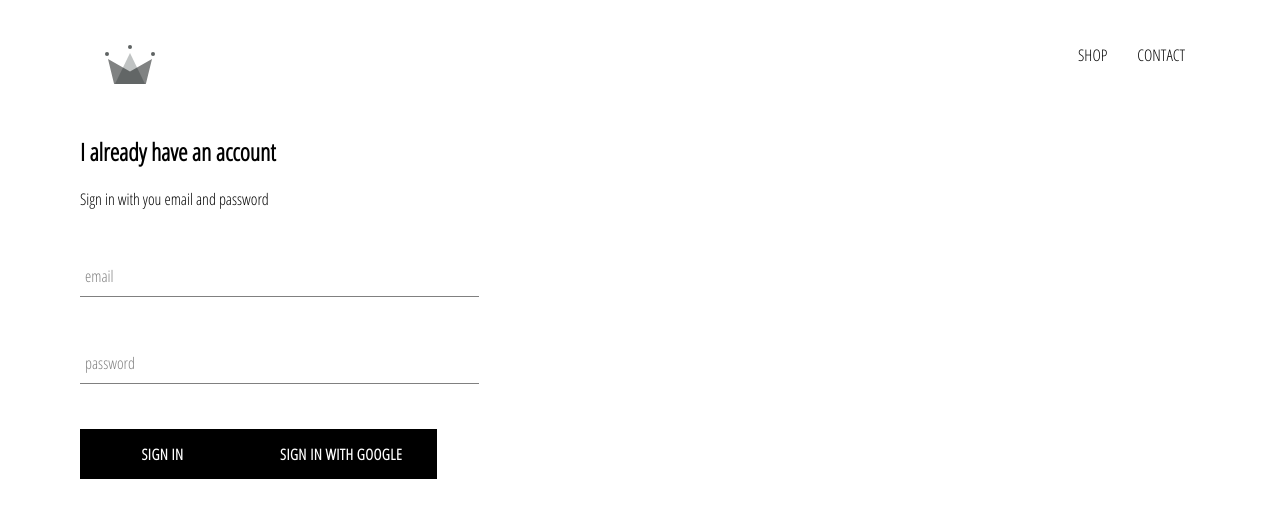
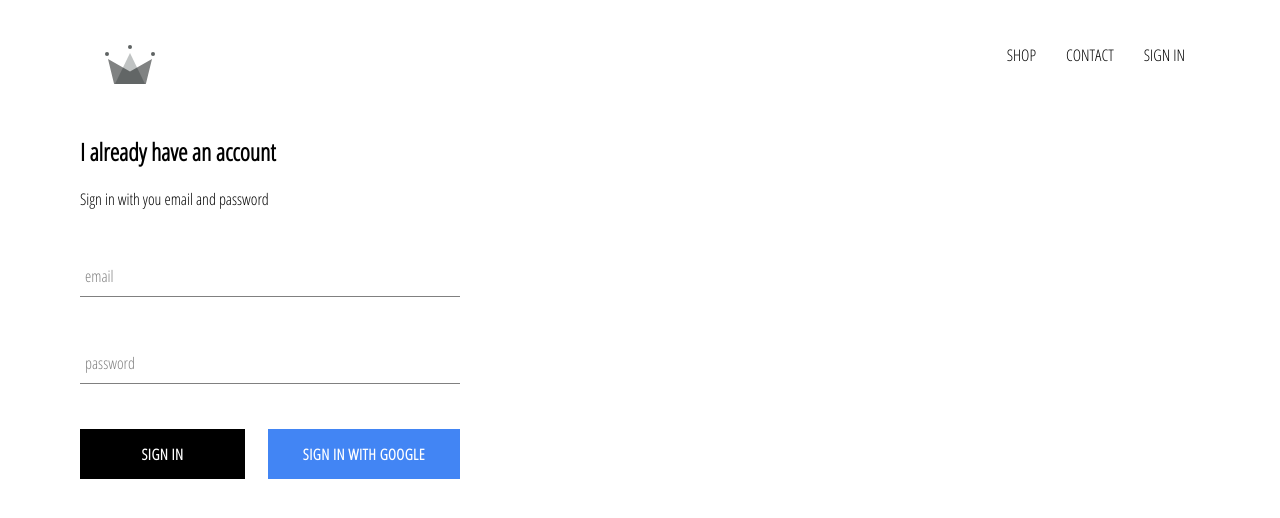
Before and after one commit to ivjarukhin/cl-commerce, a React (Create React App) app: page /signin in a window 1280 px wide. Shown: the top 518 px of the page. Built offline with nearby package versions, Linux system fonts and the light colour scheme; no server answers.

Commit message:
add google auth to sign-in

```diff
--- a/src/App.css
+++ b/src/App.css
@@ -7,3 +7,7 @@
     text-decoration: none;
     color: black;
 }
+
+* {
+    box-sizing: border-box;
+}
--- a/src/App.js
+++ b/src/App.js
@@ -1,5 +1,6 @@
 import React from "react";
 import { Route } from 'react-router-dom';
+import { Switch } from "react-router-dom";
 import './App.css';
 import HomePage from "./pages/homepage/homepage.component";
 import ShopPage from "./pages/shop/shop.component";
@@ -34,12 +35,12 @@
   render() {
   return (
       <div>
-        <Header/>
-        <switch>
+        <Header currentUser={this.state.currentUser}/>
+        <Switch>
           <Route exact path='/' component={HomePage} />
           <Route path='/shop' component={ShopPage} />
           <Route path='/signin' component={SignInAndSignUpPage} />
-        </switch>
+        </Switch>
       </div>
     );
   }
--- a/src/components/custom-button/custom-button.component.jsx
+++ b/src/components/custom-button/custom-button.component.jsx
@@ -2,8 +2,8 @@
 
 import "./custom-button.styles.scss";
 
-const CustomButton = ({ children, ...otherProps}) => (
-    <button className="custom-button" {...otherProps}>
+const CustomButton = ({ children, isGoogleSignIn, ...otherProps}) => (
+    <button className={`${isGoogleSignIn ? "google-sign-in" : ""} custom-button`} {...otherProps}>
     {children}
     </button>
 )
--- a/src/components/custom-button/custom-button.styles.scss
+++ b/src/components/custom-button/custom-button.styles.scss
@@ -19,4 +19,13 @@
       color: black;
       border: 1px solid black;
     }
+
+    &.google-sign-in {
+      background-color: #4285f4;
+
+      &:hover {
+        background-color: #357ae8;
+        border: none;
+      }
+    }
   }
--- a/src/components/header/header.components.jsx
+++ b/src/components/header/header.components.jsx
@@ -1,10 +1,11 @@
 import React from "react";
 import { Link } from "react-router-dom";
 import { ReactComponent as Logo } from "../../assets/crown.svg";
+import { auth } from "../../firebase/firebase.utils";
 
 import './header.styles.scss';
 
-const Header = () => (
+const Header = ({ currentUser}) => (
     <div className="header">
         <Link className="logo-container" to="/">
            <Logo className="logo"></Logo>
@@ -16,6 +17,12 @@
         <Link className="option" to="/shop">
             CONTACT
         </Link>
+        {
+            currentUser ?
+            <div className="option" onClick={()=> auth.signOut()}>SIGN OUT</div>
+            :
+            <Link className="option" to="/signin">SIGN IN</Link>
+        }
         </div>
     </div>
 )
--- a/src/components/header/header.styles.scss
+++ b/src/components/header/header.styles.scss
@@ -20,6 +20,7 @@
 
       .option {
         padding: 10px 15px;
+        cursor: pointer;
       }
     }
   }
--- a/src/components/sign-in/sign-in.component.jsx
+++ b/src/components/sign-in/sign-in.component.jsx
@@ -37,10 +37,11 @@
                 <form onSubmit={this.handleSubmit}>
                     <FormInput name="email" type="email" handleChange={this.handleChange} value={this.state.email} label="email" required />
                     <FormInput name="password" type="password" handleChange={this.handleChange} value={this.state.password} label="password" required />
-                    <CustomButton type="submit">Sign In</CustomButton>
-                    <CustomButton type="button" onClick={signInWithGoogle}>
-                    {" "}
-                    Sign In with Google{" "}</CustomButton>
+                    <div className="buttons">
+                        <CustomButton type="submit">Sign In</CustomButton>
+                        <CustomButton type="button" onClick={signInWithGoogle} isGoogleSignIn>
+                        Sign In with Google</CustomButton>
+                    </div>
                 </form>
             </div>
         )
--- a/src/components/sign-in/sign-in.styles.scss
+++ b/src/components/sign-in/sign-in.styles.scss
@@ -1,9 +1,14 @@
 .sign-in {
-    width: 30vw;
+    width: 380px;
     display: flex;
     flex-direction: column;
 
     .title {
         margin: 10px 0;
     }
+
+    .buttons {
+        display: flex;
+        justify-content: space-between;
+    }
 }
```
Also changed, not shown: 1 other file (tests, documents, lock files or other folders).
